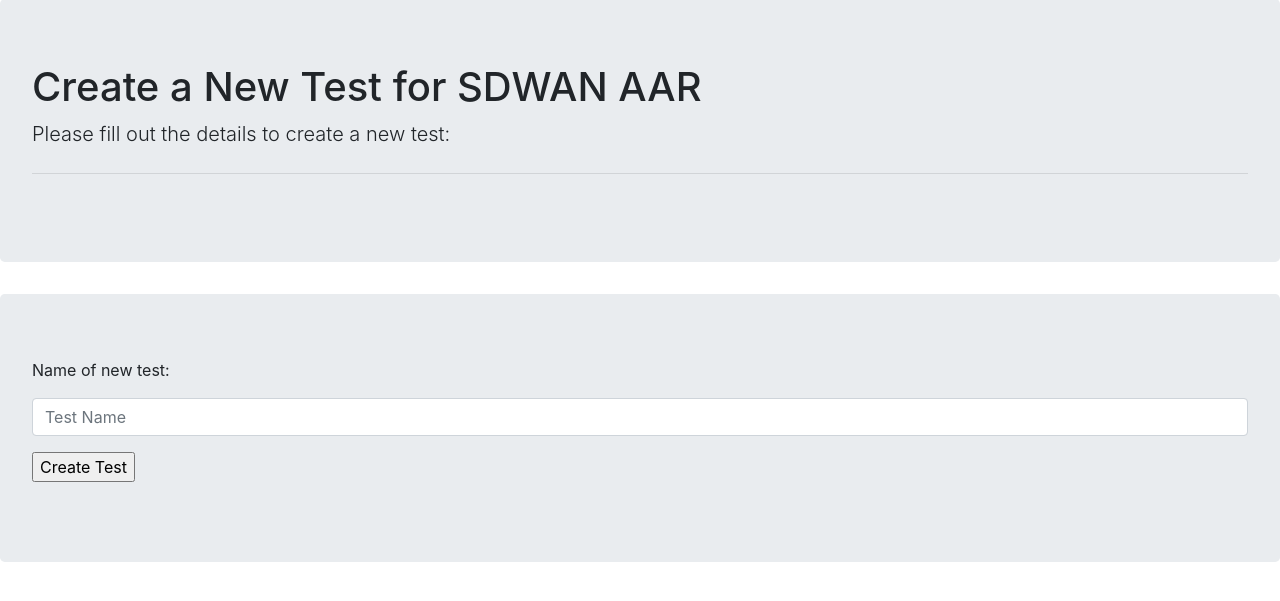
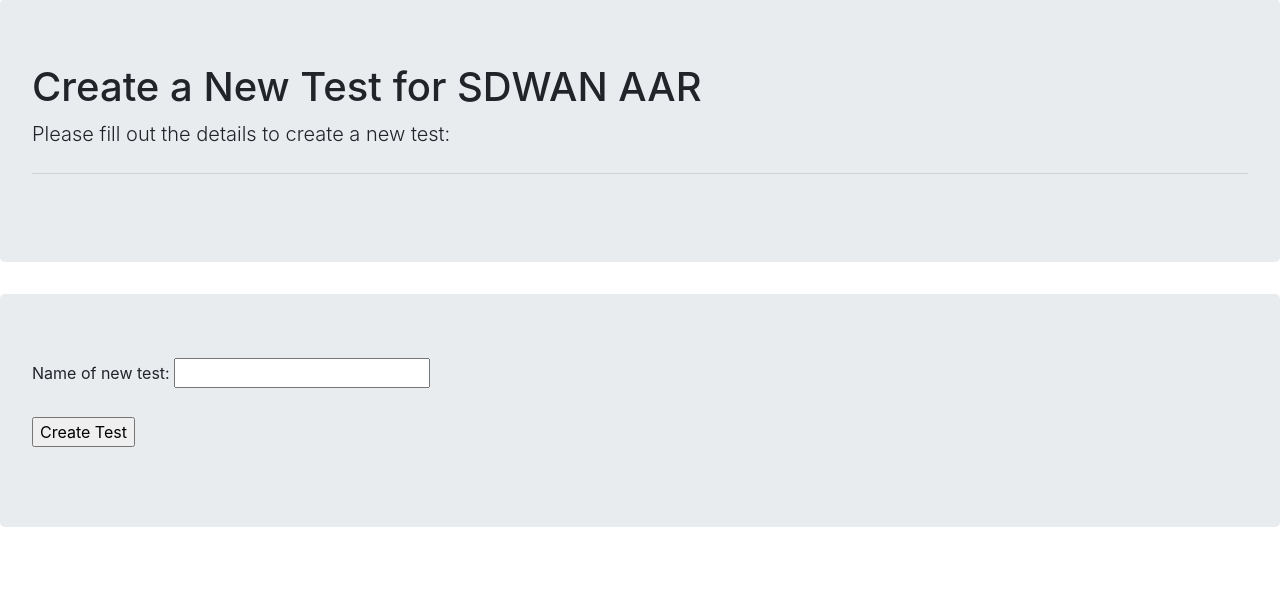
Before and after one commit to lcartwri/sl-web-app, a Flask app: page /sdwan/add_test in a window 1280 px wide. Shown: the part 57-658 px from the top of the page. Run offline with Flask 2, Linux system fonts and the light colour scheme; some libraries are stand-ins or nearby versions.

Commit message:
Fixed HTML form to render correct fields.

```diff
--- a/app/templates/add_test.html
+++ b/app/templates/add_test.html
@@ -11,8 +11,9 @@
 <form class="form-group" method="POST">
     {{form.hidden_tag()}}
     <div class="form-group">
+
       <label for="formGroupExampleInput">{{form.test_name.label}}</label>
-      <input type="text" class="form-control" id="formGroupExampleInput" placeholder="Test Name">
+      {{form.test_name}}
     </div>
     {{form.submit}}
   </form>
```
